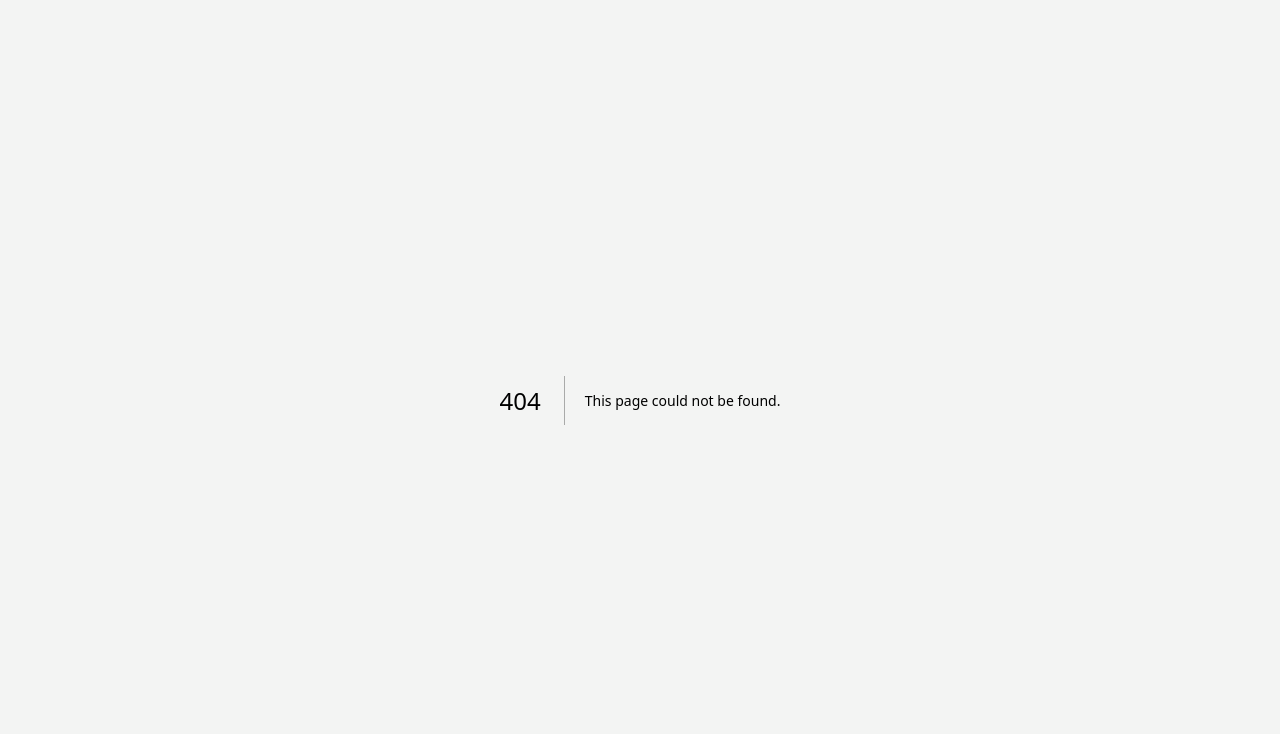
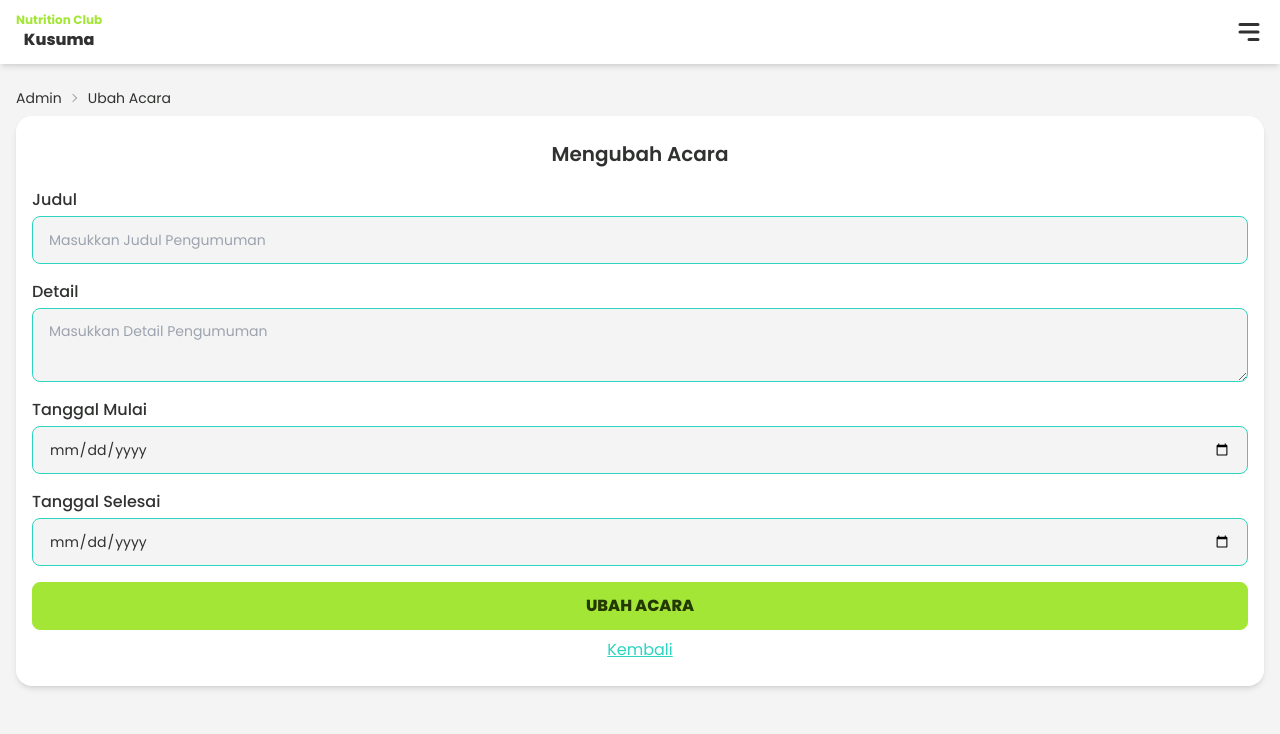
Before and after one commit to dzakirz/next-nc-kusuma, a Next.js app: page /admin/update/event in a window 1280 px wide. Before the commit this address had no page. Shown: the top 734 px of the page. Built offline with nearby package versions, Linux system fonts and the light colour scheme.

Commit message:
create update event and update annoincment page

```diff
--- a/pages/admin/dashboard/index.tsx
+++ b/pages/admin/dashboard/index.tsx
@@ -45,7 +45,7 @@ export default function AdminDashboardPage() {
           <div className='flex items-center justify-between'>
             <h1 className='mb-4 text-xl font-semibold'>Pengumuman</h1>
             <Link
-              href='/admin/create-announcment'
+              href='/admin/create/announcment'
               className='-mt-4 btn btn-primary btn-sm'
             >
               buat
@@ -83,7 +83,7 @@ export default function AdminDashboardPage() {
           <div className='flex items-center justify-between'>
             <h1 className='mb-4 text-xl font-semibold'>Acara</h1>
             <Link
-              href='/admin/create-event'
+              href='/admin/create/event'
               className='-mt-4 btn btn-primary btn-sm'
             >
               buat
--- /dev/null
+++ b/pages/admin/update/announcment/index.tsx
@@ -0,0 +1,69 @@
+import { AdminLayout } from '@/components/layouts'
+import Link from 'next/link'
+
+export default function CreateAnnouncmentPage() {
+  return (
+    <AdminLayout>
+      <section className='text-sm breadcrumbs'>
+        <ul>
+          <li>
+            <a>Admin</a>
+          </li>
+          <li>Ubah Pengumuman</li>
+        </ul>
+      </section>
+      <section className='px-4 py-6 space-y-2 bg-white shadow-md rounded-box '>
+        <header className='mb-6 font-semibold text-center'>
+          <h1 className='-mb-1 text-xl'>Mengubah Pengumuman</h1>
+        </header>
+        <main className='space-y-4'>
+          <form className='space-y-4'>
+            <div className='flex flex-col space-y-1'>
+              <label
+                htmlFor='title'
+                className='font-medium'
+              >
+                Judul
+              </label>
+              <input
+                type='text'
+                id='title'
+                name='title'
+                placeholder='Masukkan Judul Pengumuman'
+                className='w-full max-w-full input input-borderedi input-secondary input-md'
+              />
+            </div>
+            <div className='flex flex-col space-y-1'>
+              <label
+                htmlFor='desc'
+                className='font-medium'
+              >
+                Detail
+              </label>
+              <textarea
+                id='desc'
+                name='desc'
+                className='w-full textarea textarea-bordered textarea-secondary'
+                placeholder='Masukkan Detail Pengumuman'
+              />
+            </div>
+            <button
+              type='submit'
+              className='w-full text-base font-extrabold btn btn-primary btn-md'
+            >
+              Ubah Pengumuman
+            </button>
+          </form>
+        </main>
+        <footer className='text-center'>
+          <Link
+            href='/admin/dashboard'
+            className='link link-secondary'
+          >
+            Kembali
+          </Link>
+        </footer>
+      </section>
+    </AdminLayout>
+  )
+}
--- /dev/null
+++ b/pages/admin/update/event/index.tsx
@@ -0,0 +1,99 @@
+import { AdminLayout } from '@/components/layouts'
+import Link from 'next/link'
+
+export default function CreateEventPage() {
+  return (
+    <AdminLayout>
+      <section className='text-sm breadcrumbs'>
+        <ul>
+          <li>
+            <a>Admin</a>
+          </li>
+          <li>Ubah Acara</li>
+        </ul>
+      </section>
+      <section className='px-4 py-6 space-y-2 bg-white shadow-md rounded-box '>
+        <header className='mb-6 font-semibold text-center'>
+          <h1 className='-mb-1 text-xl'>Mengubah Acara</h1>
+        </header>
+        <main className='space-y-4'>
+          <form className='space-y-4'>
+            <div className='flex flex-col space-y-1'>
+              <label
+                htmlFor='title'
+                className='font-medium'
+              >
+                Judul
+              </label>
+              <input
+                type='text'
+                id='title'
+                name='title'
+                placeholder='Masukkan Judul Pengumuman'
+                className='w-full max-w-full input input-borderedi input-secondary input-md'
+              />
+            </div>
+            <div className='flex flex-col space-y-1'>
+              <label
+                htmlFor='desc'
+                className='font-medium'
+              >
+                Detail
+              </label>
+              <textarea
+                id='desc'
+                name='desc'
+                className='w-full textarea textarea-bordered textarea-secondary'
+                placeholder='Masukkan Detail Pengumuman'
+              />
+            </div>
+            <div className='flex flex-col space-y-1'>
+              <label
+                htmlFor='startdate'
+                className='font-medium'
+              >
+                Tanggal Mulai
+              </label>
+              <input
+                type='date'
+                id='startdate'
+                name='startdate'
+                placeholder='Masukkan Judul Pengumuman'
+                className='w-full max-w-full input input-borderedi input-secondary input-md'
+              />
+            </div>
+            <div className='flex flex-col space-y-1'>
+              <label
+                htmlFor='enddate'
+                className='font-medium'
+              >
+                Tanggal Selesai
+              </label>
+              <input
+                type='date'
+                id='enddate'
+                name='enddate'
+                placeholder='Masukkan Judul Pengumuman'
+                className='w-full max-w-full input input-borderedi input-secondary input-md'
+              />
+            </div>
+            <button
+              type='submit'
+              className='w-full text-base font-extrabold btn btn-primary btn-md'
+            >
+              Ubah Acara
+            </button>
+          </form>
+        </main>
+        <footer className='text-center'>
+          <Link
+            href='/admin/dashboard'
+            className='link link-secondary'
+          >
+            Kembali
+          </Link>
+        </footer>
+      </section>
+    </AdminLayout>
+  )
+}
```
Also changed, not shown: pages/admin/create/announcment/index.tsx (renamed from pages/admin/create-announcment/index.tsx), pages/admin/create/event/index.tsx (renamed from pages/admin/create-event/index.tsx).
